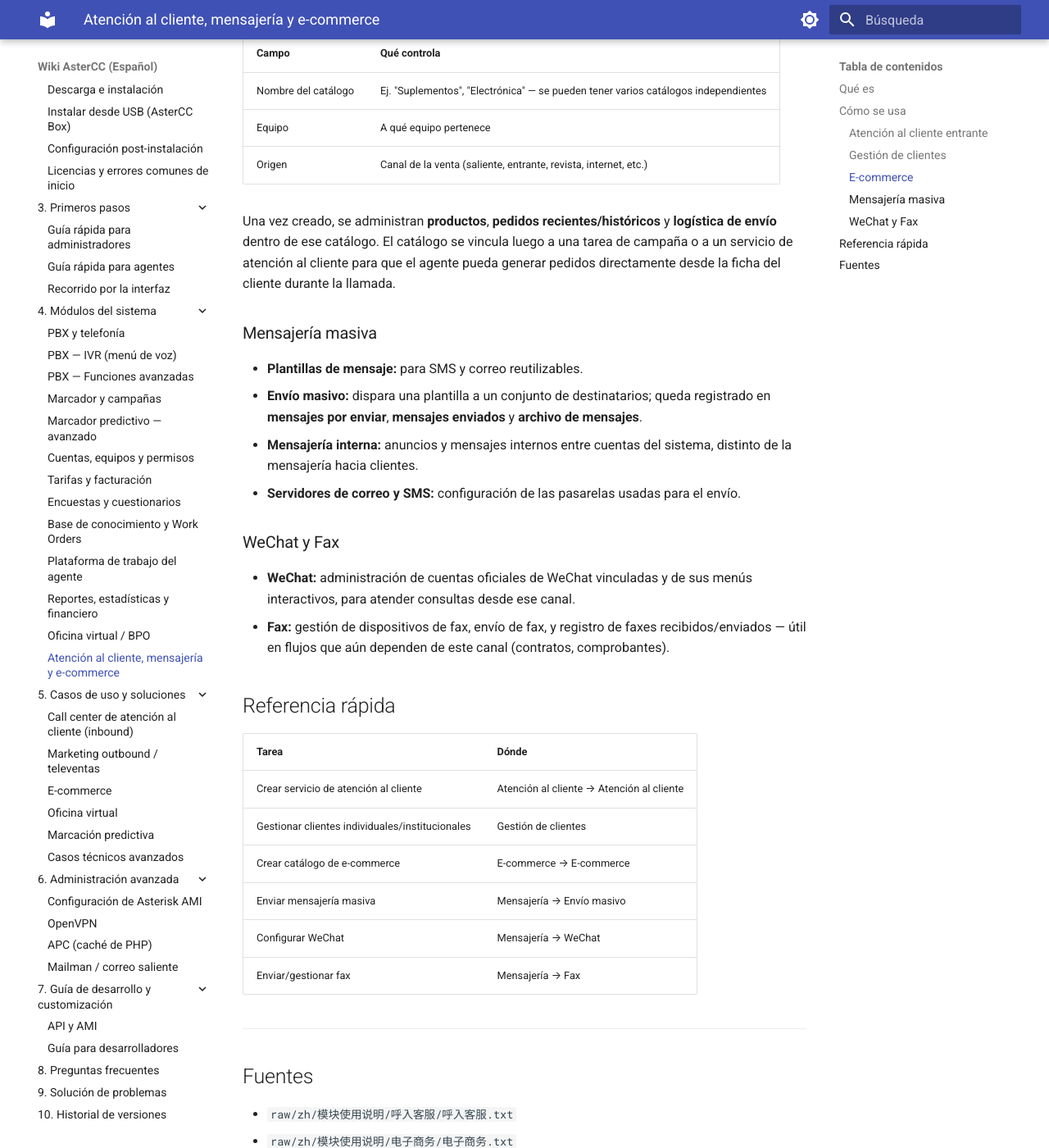
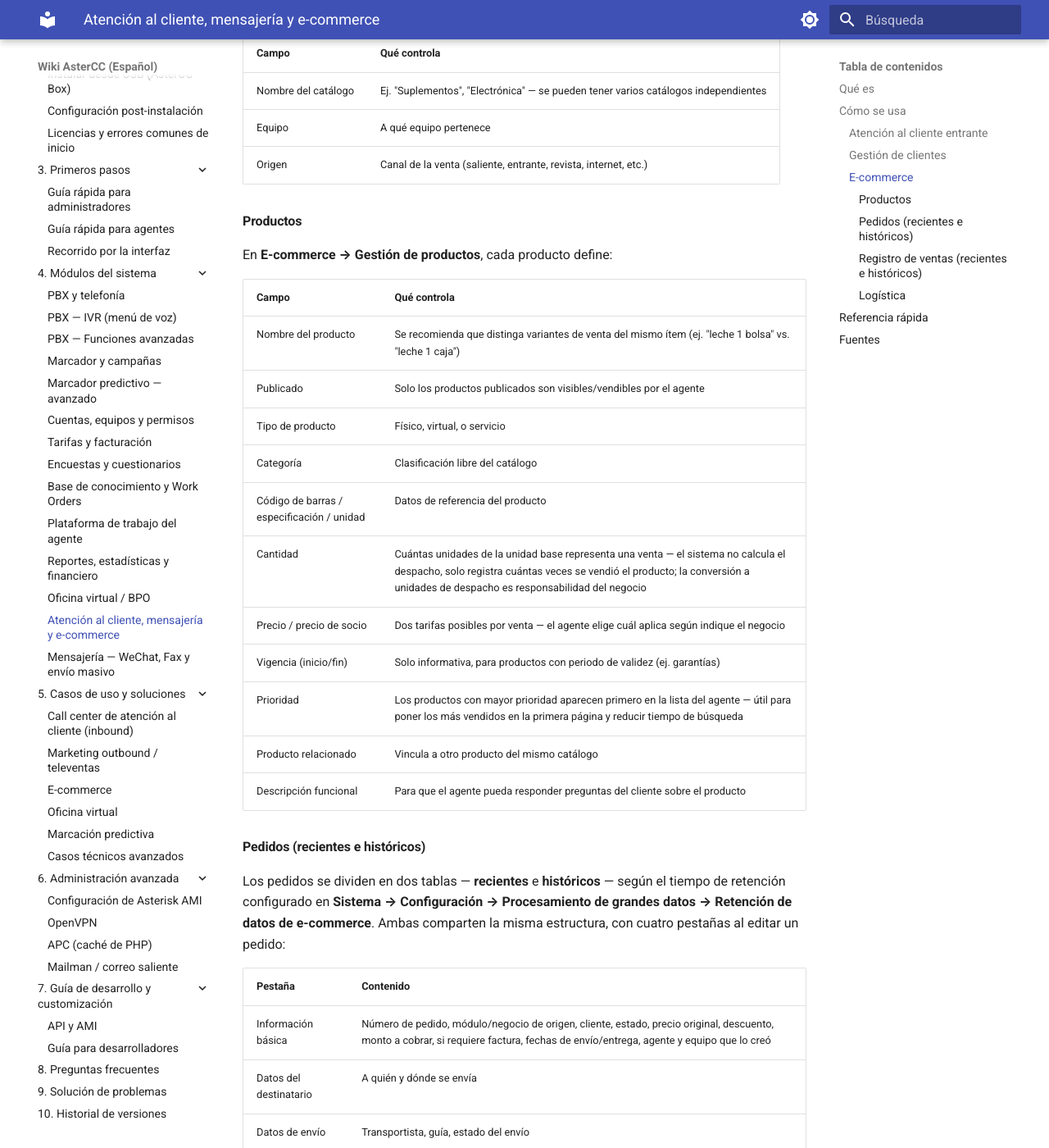
Before and after one commit to Quantic-Vision/quantic-contact-docs, an MkDocs documentation site: the page built from docs/modulos/atencion-cliente-mensajeria-ecommerce.md, in a window 1280 px wide and 1400 px high, scrolled down 1472 px. Shown: the whole window at 82% size. Built offline with MkDocs 1.6.1 and Material for MkDocs 9.7.7, drawn with Linux system fonts in a browser that asks for light colours; some of the changed text lies outside the part shown.

Commit message:
Amplía E-commerce y crea página de Mensajería (WeChat/Fax/envío masivo)
- E-commerce: productos, pedidos (recientes/históricos), registro de
  ventas, logística de despacho por zona.
- Nueva página modulos/mensajeria-wechat-fax.md: integración completa
  de WeChat (conexión con la plataforma, menú interactivo), gestión de
  dispositivos de fax y envío, y envío masivo de correo/SMS con
  configuración de servidor de correo.

Co-Authored-By: Claude Sonnet 5 <noreply@anthropic.com>

```diff
--- a/docs/administracion/mailman.md
+++ b/docs/administracion/mailman.md
@@ -14,7 +14,7 @@ relacionados: []
 
 ## Qué es
 
-AsterCC incluye un script en Perl (`astercc_mailman.pl`) para el envío de correo masivo usado por el módulo de [mensajería](../modulos/atencion-cliente-mensajeria-ecommerce.md#mensajeria-masiva). Este script depende de varios módulos de Perl que se instalan vía CPAN.
+AsterCC incluye un script en Perl (`astercc_mailman.pl`) para el envío de correo masivo usado por el módulo de [mensajería](../modulos/mensajeria-wechat-fax.md#envio-masivo-de-correosms). Este script depende de varios módulos de Perl que se instalan vía CPAN.
 
 !!! warning "Puede estar desactualizado"
     El procedimiento documenta CPAN sobre Perl 5.8.8 — una versión muy antigua. En un servidor moderno, confirma primero si el script de instalación de AsterCC (ver [Descargar e instalar AsterCC](../instalacion/descarga-e-instalacion.md)) ya resuelve estas dependencias automáticamente antes de instalar manualmente.
--- a/docs/modulos/atencion-cliente-mensajeria-ecommerce.md
+++ b/docs/modulos/atencion-cliente-mensajeria-ecommerce.md
@@ -7,14 +7,14 @@ nivel: intermedio
 roles: [administrador, agente]
 fuente: zh
 obsoleto: false
-relacionados: [marcador-y-campanas, base-conocimiento-work-orders, call-center-inbound]
+relacionados: [marcador-y-campanas, base-conocimiento-work-orders, call-center-inbound, mensajeria-wechat-fax]
 ---
 
 # Atención al cliente, mensajería y e-commerce
 
 ## Qué es
 
-Este grupo cubre los módulos orientados al cliente entrante y a canales de comunicación adicionales: **atención al cliente** (post-venta, soporte, reclamos), **gestión de clientes** (fichas individuales e institucionales), **e-commerce** (venta de productos desde la pantalla del agente), y canales de mensajería (**correo/SMS masivo, WeChat, fax**).
+Este grupo cubre los módulos orientados al cliente entrante: **atención al cliente** (post-venta, soporte, reclamos), **gestión de clientes** (fichas individuales e institucionales), y **e-commerce** (venta de productos desde la pantalla del agente). Los canales de mensajería (WeChat, fax, envío masivo) tienen su propia página de referencia: [Mensajería — WeChat, Fax y envío masivo](mensajeria-wechat-fax.md).
 
 ## Cómo se usa
 
@@ -53,19 +53,58 @@ En **E-commerce → E-commerce → Agregar** se crea un "catálogo" de venta:
 | Equipo | A qué equipo pertenece |
 | Origen | Canal de la venta (saliente, entrante, revista, internet, etc.) |
 
-Una vez creado, se administran **productos**, **pedidos recientes/históricos** y **logística de envío** dentro de ese catálogo. El catálogo se vincula luego a una tarea de campaña o a un servicio de atención al cliente para que el agente pueda generar pedidos directamente desde la ficha del cliente durante la llamada.
+#### Productos
 
-### Mensajería masiva
+En **E-commerce → Gestión de productos**, cada producto define:
 
-- **Plantillas de mensaje:** para SMS y correo reutilizables.
-- **Envío masivo:** dispara una plantilla a un conjunto de destinatarios; queda registrado en **mensajes por enviar**, **mensajes enviados** y **archivo de mensajes**.
-- **Mensajería interna:** anuncios y mensajes internos entre cuentas del sistema, distinto de la mensajería hacia clientes.
-- **Servidores de correo y SMS:** configuración de las pasarelas usadas para el envío.
+| Campo | Qué controla |
+|---|---|
+| Nombre del producto | Se recomienda que distinga variantes de venta del mismo ítem (ej. "leche 1 bolsa" vs. "leche 1 caja") |
+| Publicado | Solo los productos publicados son visibles/vendibles por el agente |
+| Tipo de producto | Físico, virtual, o servicio |
+| Categoría | Clasificación libre del catálogo |
+| Código de barras / especificación / unidad | Datos de referencia del producto |
+| Cantidad | Cuántas unidades de la unidad base representa una venta — el sistema no calcula el despacho, solo registra cuántas veces se vendió el producto; la conversión a unidades de despacho es responsabilidad del negocio |
+| Precio / precio de socio | Dos tarifas posibles por venta — el agente elige cuál aplica según indique el negocio |
+| Vigencia (inicio/fin) | Solo informativa, para productos con periodo de validez (ej. garantías) |
+| Prioridad | Los productos con mayor prioridad aparecen primero en la lista del agente — útil para poner los más vendidos en la primera página y reducir tiempo de búsqueda |
+| Producto relacionado | Vincula a otro producto del mismo catálogo |
+| Descripción funcional | Para que el agente pueda responder preguntas del cliente sobre el producto |
 
-### WeChat y Fax
+#### Pedidos (recientes e históricos)
 
-- **WeChat:** administración de cuentas oficiales de WeChat vinculadas y de sus menús interactivos, para atender consultas desde ese canal.
-- **Fax:** gestión de dispositivos de fax, envío de fax, y registro de faxes recibidos/enviados — útil en flujos que aún dependen de este canal (contratos, comprobantes).
+Los pedidos se dividen en dos tablas — **recientes** e **históricos** — según el tiempo de retención configurado en **Sistema → Configuración → Procesamiento de grandes datos → Retención de datos de e-commerce**. Ambas comparten la misma estructura, con cuatro pestañas al editar un pedido:
+
+| Pestaña | Contenido |
+|---|---|
+| Información básica | Número de pedido, módulo/negocio de origen, cliente, estado, precio original, descuento, monto a cobrar, si requiere factura, fechas de envío/entrega, agente y equipo que lo creó |
+| Datos del destinatario | A quién y dónde se envía |
+| Datos de envío | Transportista, guía, estado del envío |
+| Productos comprados | Detalle de líneas del pedido |
+
+No se pueden crear pedidos manualmente desde esta pantalla — solo se editan, exportan o eliminan; los pedidos nuevos se generan desde la pantalla emergente del agente durante una llamada.
+
+#### Registro de ventas (recientes e históricos)
+
+Complementario a los pedidos: mientras un pedido agrupa la operación completa, el **registro de ventas** detalla cada línea de producto vendida (producto, cantidad, precio, descuento, monto, agente, fechas) — útil para reportes por producto en vez de por pedido.
+
+#### Logística
+
+En **E-commerce → Logística**, se asignan zonas de despacho a un almacén:
+
+| Campo | Qué define |
+|---|---|
+| Nombre de la zona | Identificación libre |
+| Almacén | A qué almacén pertenece esta zona |
+| Grupo logístico | Qué grupo de agentes gestiona esta zona |
+| Equipo | A qué equipo pertenece |
+| Agente responsable | Quién(es) del grupo gestiona(n) específicamente esta zona |
+| Provincia / ciudad | Cobertura geográfica de la zona |
+
+!!! warning
+    Si una zona no define provincia/ciudad, cubre **todo el país** — en ese caso no puede existir una segunda zona sin provincia/ciudad para el mismo almacén, porque el sistema no podría decidir a cuál asignar un pedido nuevo. Para logística multi-almacén por región, se recomienda crear campos personalizados de tipo "relación" en el pedido (provincia/ciudad/distrito del destinatario) en vez de depender solo de esta pantalla.
+
+Una vez creado, se vincula el catálogo a una tarea de campaña o a un servicio de atención al cliente para que el agente genere pedidos directamente desde la ficha del cliente durante la llamada.
 
 ## Referencia rápida
 
@@ -74,9 +113,10 @@ Una vez creado, se administran **productos**, **pedidos recientes/históricos**
 | Crear servicio de atención al cliente | Atención al cliente → Atención al cliente |
 | Gestionar clientes individuales/institucionales | Gestión de clientes |
 | Crear catálogo de e-commerce | E-commerce → E-commerce |
-| Enviar mensajería masiva | Mensajería → Envío masivo |
-| Configurar WeChat | Mensajería → WeChat |
-| Enviar/gestionar fax | Mensajería → Fax |
+| Gestionar productos | E-commerce → Gestión de productos |
+| Ver pedidos | E-commerce → Pedidos recientes / históricos |
+| Configurar zonas de despacho | E-commerce → Logística |
+| WeChat, Fax, envío masivo | Ver [Mensajería — WeChat, Fax y envío masivo](mensajeria-wechat-fax.md) |
 
 ---
 
--- a/mkdocs.yml
+++ b/mkdocs.yml
@@ -82,6 +82,7 @@ nav:
       - Reportes, estadísticas y financiero: modulos/reportes-y-estadisticas.md
       - Oficina virtual / BPO: modulos/oficina-virtual-bpo.md
       - Atención al cliente, mensajería y e-commerce: modulos/atencion-cliente-mensajeria-ecommerce.md
+      - "Mensajería — WeChat, Fax y envío masivo": modulos/mensajeria-wechat-fax.md
   - 5. Casos de uso y soluciones:
       - casos-de-uso/index.md
       - Call center de atención al cliente (inbound): casos-de-uso/call-center-inbound.md
```
Also changed, not shown: other parts of docs/modulos/atencion-cliente-mensajeria-ecommerce.md (+6 -0 lines), auditoria_cobertura.md (+91 -106 lines), docs/modulos/index.md (+2 -1 lines), docs/modulos/mensajeria-wechat-fax.md (added, +147 -0 lines).
